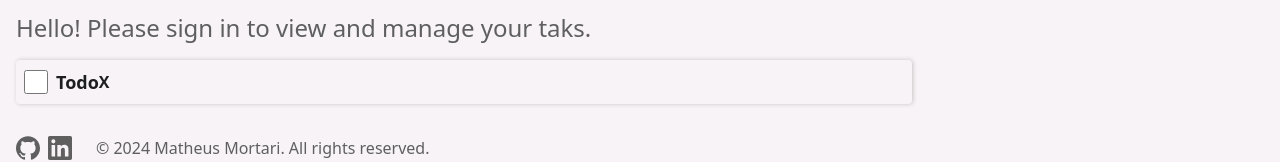
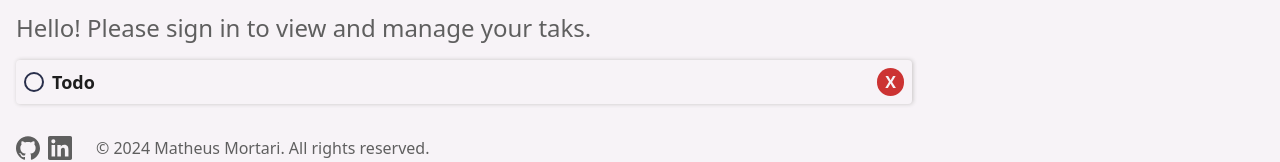
Before and after one commit to matimortari/todo-list, a Next.js app: page / in a window 1280 px wide. Shown: the part 148-310 px from the top of the page. Built offline with nearby package versions, Linux system fonts and the light colour scheme; no server answers.

Commit message:
style: Update TodoItem component styles

```diff
--- a/src/app/globals.css
+++ b/src/app/globals.css
@@ -69,3 +69,45 @@
 	box-shadow: 1px 0px 4px 0px var(--muted);
 	border-radius: 9999px;
 }
+
+.checkbox {
+	border: 2px solid var(--accent);
+	position: relative;
+	appearance: none;
+	outline: none;
+	cursor: pointer;
+	border-radius: 100%;
+	width: 1.25rem;
+	height: 1.25rem;
+	transition: box-shadow 0.3s;
+}
+
+.checkbox:hover {
+	box-shadow: 0 0 2px 2px var(--accent);
+}
+
+.checkbox:checked::after {
+	background-color: var(--accent);
+	content: "";
+	display: block;
+	position: absolute;
+	border-radius: 100%;
+	top: 50%;
+	left: 50%;
+	width: 0.75rem;
+	height: 0.75rem;
+	transform: translate(-50%, -50%);
+}
+
+.button-delete {
+	background-color: var(--destructive);
+	color: var(--destructive-foreground);
+	border-radius: 9999px;
+	padding-left: 0.5rem;
+	padding-right: 0.5rem;
+	transition: box-shadow 0.3s;
+}
+
+.button-delete:hover {
+	box-shadow: 0 0 2px 2px var(--destructive);
+}
--- a/src/components/TodoItem.tsx
+++ b/src/components/TodoItem.tsx
@@ -2,11 +2,11 @@ export default function TodoItem() {
 	return (
 		<li className="button flex max-w-4xl">
 			<div className="flex items-center gap-2">
-				<input type="checkbox" className="h-6 w-6 rounded" />
+				<input type="checkbox" className="checkbox h-6 w-6" />
 				<p className="text-lg">Todo</p>
 			</div>
 
-			<button className="">X</button>
+			<button className="button-delete ml-auto">X</button>
 		</li>
 	)
 }
```
